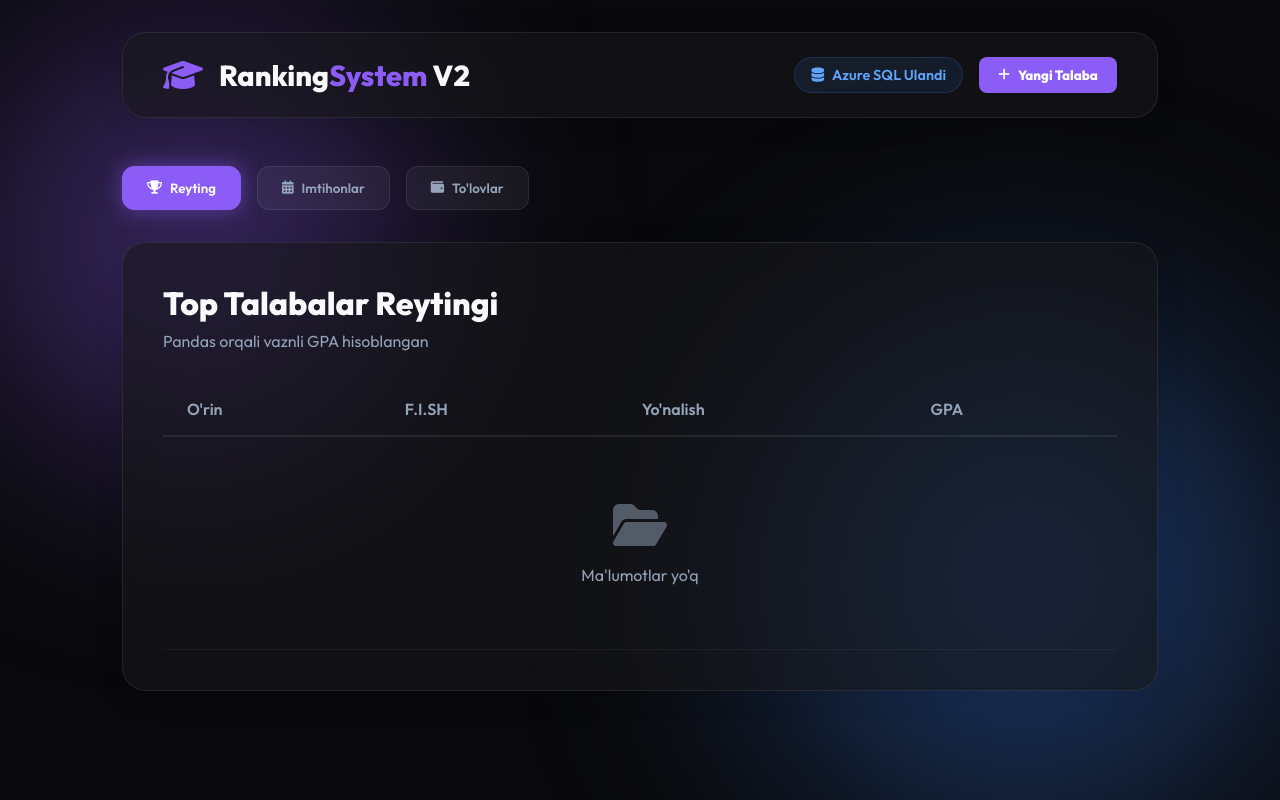
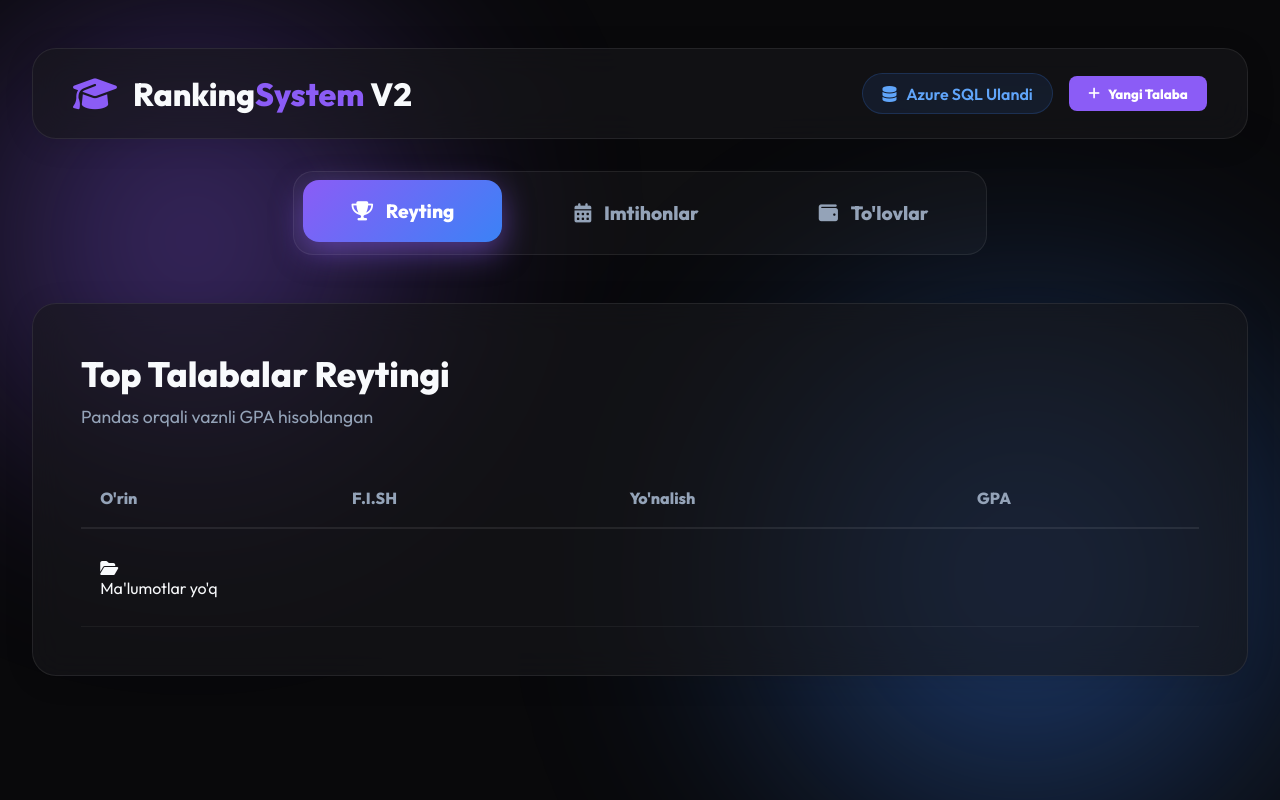
Before and after one commit to karimov1211/student-ranking-v2, a FastAPI app: page / in a window 1280 px wide. Run offline with FastAPI, Linux system fonts and the light colour scheme; data that the repository does not hold is empty.

Commit message:
Complete redesign with premium navigation

```diff
--- a/frontEnd/static/css/style.css
+++ b/frontEnd/static/css/style.css
@@ -24,15 +24,11 @@ body {
     overflow-x: hidden;
 }
 
-/* Background Glowing Orbs */
 .background-effects {
     position: fixed;
-    top: 0;
-    left: 0;
-    width: 100vw;
-    height: 100vh;
+    top: 0; left: 0;
+    width: 100vw; height: 100vh;
     z-index: -1;
-    overflow: hidden;
 }
 
 .glow-orb {
@@ -42,319 +38,133 @@ body {
     opacity: 0.5;
 }
 
-.orb-1 {
-    top: -10%;
-    left: -10%;
-    width: 50vw;
-    height: 50vw;
-    background: radial-gradient(circle, var(--primary) 0%, transparent 70%);
-}
+.orb-1 { top: -10%; left: -10%; width: 50vw; height: 50vw; background: radial-gradient(circle, var(--primary) 0%, transparent 70%); }
+.orb-2 { bottom: -20%; right: -10%; width: 60vw; height: 60vw; background: radial-gradient(circle, var(--secondary) 0%, transparent 70%); }
 
-.orb-2 {
-    bottom: -20%;
-    right: -10%;
-    width: 60vw;
-    height: 60vw;
-    background: radial-gradient(circle, var(--secondary) 0%, transparent 70%);
-}
-
-/* Container & Glassmorphism */
 .container {
-    max-width: 1100px;
+    max-width: 1300px;
     margin: 0 auto;
-    padding: 2rem;
+    padding: 3rem 2rem;
 }
 
 .glass-panel {
     background: var(--glass-bg);
     backdrop-filter: blur(16px);
-    -webkit-backdrop-filter: blur(16px);
     border: 1px solid var(--glass-border);
     border-radius: 24px;
     box-shadow: 0 4px 30px rgba(0, 0, 0, 0.1);
 }
 
-/* Header */
 .header {
     display: flex;
     justify-content: space-between;
     align-items: center;
     padding: 1.5rem 2.5rem;
-    margin-bottom: 3rem;
+    margin-bottom: 2rem;
 }
 
-.logo {
-    display: flex;
-    align-items: center;
-    gap: 1rem;
-}
-
-.logo i {
-    font-size: 2rem;
-    color: var(--primary);
-}
-
-.logo h1 {
-    font-size: 1.8rem;
-    font-weight: 800;
-}
-
-.logo span {
-    color: var(--primary);
-}
+.logo { display: flex; align-items: center; gap: 1rem; }
+.logo i { font-size: 2.2rem; color: var(--primary); }
+.logo h1 { font-size: 2rem; font-weight: 800; }
+.logo span { color: var(--primary); }
 
 .badge {
     background: rgba(59, 130, 246, 0.1);
     color: #60a5fa;
-    padding: 0.5rem 1rem;
+    padding: 0.6rem 1.2rem;
     border-radius: 50px;
     font-weight: 600;
-    font-size: 0.9rem;
     border: 1px solid rgba(59, 130, 246, 0.2);
-    display: flex;
-    align-items: center;
-    gap: 0.5rem;
+    display: flex; align-items: center; gap: 0.6rem;
 }
 
-/* Table Section */
-.main-content {
-    padding: 2.5rem;
-}
-
-.table-header {
-    margin-bottom: 2rem;
-}
-
-.table-header h2 {
-    font-size: 2rem;
-    margin-bottom: 0.5rem;
-}
-
-.table-header p {
-    color: var(--text-muted);
-}
-
-table {
-    width: 100%;
-    border-collapse: collapse;
-}
-
-th {
-    text-align: left;
-    padding: 1rem 1.5rem;
-    color: var(--text-muted);
-    font-weight: 600;
-    border-bottom: 2px solid var(--glass-border);
-}
-
-td {
-    padding: 1.5rem;
-    border-bottom: 1px solid rgba(255, 255, 255, 0.05);
-    vertical-align: middle;
-}
-
-.table-row {
-    transition: background-color 0.3s ease;
-}
-
-.table-row:hover {
-    background-color: rgba(255, 255, 255, 0.03);
-}
-
-/* Rank Badges */
-.rank-badge {
-    display: inline-flex;
-    justify-content: center;
-    align-items: center;
-    width: 40px;
-    height: 40px;
-    border-radius: 12px;
-    font-weight: 800;
-    background: rgba(255, 255, 255, 0.1);
-}
-
-.rank-1 {
-    background: linear-gradient(135deg, #fbbf24, #d97706);
-    color: #fff;
-    box-shadow: 0 0 15px rgba(251, 191, 36, 0.4);
-}
-
-.rank-2 {
-    background: linear-gradient(135deg, #94a3b8, #475569);
-    color: #fff;
-}
-
-.rank-3 {
-    background: linear-gradient(135deg, #b45309, #78350f);
-    color: #fff;
-}
-
-/* GPA Badge */
-.gpa-badge {
-    background: linear-gradient(135deg, var(--primary), var(--secondary));
-    padding: 0.5rem 1.2rem;
-    border-radius: 50px;
-    font-weight: 800;
-    color: white;
-    box-shadow: 0 0 20px var(--primary-glow);
-}
-
-/* Animations */
-.fade-in {
-    opacity: 0;
-    animation: fadeIn 0.5s ease forwards;
-}
-
-@keyframes fadeIn {
-    from {
-        opacity: 0;
-        transform: translateY(10px);
-    }
-    to {
-        opacity: 1;
-        transform: translateY(0);
-    }
-}
-
-.empty-state {
-    text-align: center;
-    padding: 4rem;
-    color: var(--text-muted);
-}
-
-.empty-state i {
-    font-size: 3rem;
-    margin-bottom: 1rem;
-    opacity: 0.5;
-}
-/* Tabs Navigation */
+/* Redesigned Premium Navigation */
 .tabs-nav {
     display: flex;
-    gap: 1rem;
-    margin-bottom: 2rem;
+    justify-content: center;
+    gap: 1.5rem;
+    margin-bottom: 3rem;
+    padding: 0.6rem;
+    background: rgba(255, 255, 255, 0.03);
+    border-radius: 20px;
+    border: 1px solid var(--glass-border);
+    width: fit-content;
+    margin-left: auto;
+    margin-right: auto;
 }
 
 .tab-btn {
-    padding: 0.8rem 1.5rem;
-    background: rgba(255, 255, 255, 0.05);
-    border: 1px solid var(--glass-border);
-    border-radius: 12px;
+    padding: 1.2rem 3rem;
+    background: transparent;
+    border: none;
+    border-radius: 16px;
     color: var(--text-muted);
     cursor: pointer;
-    font-weight: 600;
-    transition: all 0.3s ease;
-    display: flex;
-    align-items: center;
-    gap: 0.5rem;
+    font-weight: 700;
+    font-size: 1.2rem;
+    transition: all 0.4s ease;
+    display: flex; align-items: center; gap: 0.8rem;
 }
 
-.tab-btn:hover {
-    background: rgba(255, 255, 255, 0.1);
+.tab-btn:hover { color: white; background: rgba(255, 255, 255, 0.05); }
+
+.tab-btn.active {
+    color: white;
+    background: linear-gradient(135deg, var(--primary), var(--secondary));
+    box-shadow: 0 10px 30px var(--primary-glow);
+    transform: translateY(-2px);
 }
 
-.tab-btn.active {
-    background: var(--primary);
-    color: white;
-    border-color: var(--primary);
-    box-shadow: 0 0 20px var(--primary-glow);
+.tab-content { display: none; }
+.tab-content.active { display: block; animation: slideUp 0.5s ease; }
+
+@keyframes slideUp {
+    from { opacity: 0; transform: translateY(20px); }
+    to { opacity: 1; transform: translateY(0); }
 }
 
-.tab-content {
-    display: none;
+/* Ranking Table */
+.main-content { padding: 3rem; }
+.table-header { margin-bottom: 2.5rem; }
+.table-header h2 { font-size: 2.2rem; margin-bottom: 0.6rem; }
+.table-header p { color: var(--text-muted); font-size: 1.1rem; }
+
+table { width: 100%; border-collapse: collapse; }
+th { text-align: left; padding: 1.2rem; color: var(--text-muted); border-bottom: 2px solid var(--glass-border); }
+td { padding: 1.8rem 1.2rem; border-bottom: 1px solid rgba(255, 255, 255, 0.05); }
+
+.rank-badge {
+    width: 45px; height: 45px;
+    display: flex; justify-content: center; align-items: center;
+    border-radius: 14px; font-weight: 800; background: rgba(255, 255, 255, 0.1);
+}
+.rank-1 { background: linear-gradient(135deg, #fbbf24, #d97706); color: #fff; box-shadow: 0 0 20px rgba(251, 191, 36, 0.4); }
+.gpa-badge {
+    background: linear-gradient(135deg, var(--primary), var(--secondary));
+    padding: 0.6rem 1.5rem; border-radius: 50px; font-weight: 800; color: white;
 }
 
-.tab-content.active {
-    display: block;
-}
-
-/* Exam Schedule Styles */
-.schedule-group {
-    margin-bottom: 2.5rem;
-}
-
+/* Exam Schedule */
+.schedule-group { margin-bottom: 3rem; }
 .date-header {
     background: var(--secondary);
-    color: white;
-    padding: 0.5rem 1.5rem;
-    border-radius: 8px;
-    font-size: 0.9rem;
-    font-weight: bold;
-    display: inline-block;
-    margin-bottom: 1rem;
-    box-shadow: 0 4px 10px rgba(59, 130, 246, 0.3);
+    color: white; padding: 0.6rem 2rem; border-radius: 10px;
+    font-weight: bold; display: inline-block; margin-bottom: 1.2rem;
 }
-
 .exam-card {
-    background: rgba(255, 255, 255, 0.03);
-    border-left: 4px solid var(--primary);
-    padding: 1.5rem;
-    border-radius: 0 12px 12px 0;
-    margin-bottom: 1rem;
-    display: flex;
-    justify-content: space-between;
-    align-items: center;
-    transition: transform 0.2s;
+    background: rgba(255, 255, 255, 0.03); border-left: 5px solid var(--primary);
+    padding: 2rem; border-radius: 0 16px 16px 0; margin-bottom: 1.2rem;
+    display: flex; justify-content: space-between; align-items: center;
 }
-
-.exam-card:hover {
-    transform: translateX(5px);
-    background: rgba(255, 255, 255, 0.05);
-}
-
-.exam-info h3 {
-    font-size: 1.1rem;
-    margin-bottom: 0.3rem;
-}
-
-.exam-meta {
-    color: var(--text-muted);
-    font-size: 0.85rem;
-    display: flex;
-    gap: 1.5rem;
-}
-
-.exam-time {
-    font-weight: 800;
-    color: var(--primary);
-    font-size: 1.1rem;
-}
+.exam-info h3 { font-size: 1.3rem; margin-bottom: 0.5rem; }
+.exam-meta { color: var(--text-muted); display: flex; gap: 2rem; }
+.exam-time { font-size: 1.4rem; font-weight: 800; color: var(--primary); }
 
 /* Finance Panel */
-.finance-grid {
-    display: grid;
-    grid-template-columns: repeat(auto-fill, minmax(300px, 1fr));
-    gap: 1.5rem;
-}
-
-.finance-card {
-    padding: 1.5rem;
-    border: 1px solid var(--glass-border);
-    border-radius: 16px;
-    background: rgba(255, 255, 255, 0.02);
-}
-
-.finance-card h3 {
-    margin-bottom: 1rem;
-    border-bottom: 1px solid var(--glass-border);
-    padding-bottom: 0.5rem;
-}
-
-.finance-item {
-    display: flex;
-    justify-content: space-between;
-    margin-bottom: 0.8rem;
-    font-size: 0.9rem;
-}
-
-.finance-item .label { color: var(--text-muted); }
-.finance-item .value { font-weight: bold; }
-
-.status-badge {
-    padding: 0.3rem 0.8rem;
-    border-radius: 50px;
-    font-size: 0.8rem;
-    font-weight: bold;
-}
-
+.finance-grid { display: grid; grid-template-columns: repeat(auto-fill, minmax(350px, 1fr)); gap: 2rem; }
+.finance-card { padding: 2rem; border: 1px solid var(--glass-border); border-radius: 20px; background: rgba(255, 255, 255, 0.02); }
+.finance-card h3 { font-size: 1.4rem; margin-bottom: 1.5rem; border-bottom: 1px solid var(--glass-border); padding-bottom: 0.8rem; }
+.finance-item { display: flex; justify-content: space-between; margin-bottom: 1rem; font-size: 1.1rem; }
+.status-badge { padding: 0.4rem 1rem; border-radius: 50px; font-size: 0.9rem; font-weight: bold; }
 .status-grant { background: rgba(34, 197, 94, 0.1); color: #4ade80; }
 .status-contract { background: rgba(249, 115, 22, 0.1); color: #fb923c; }
```
